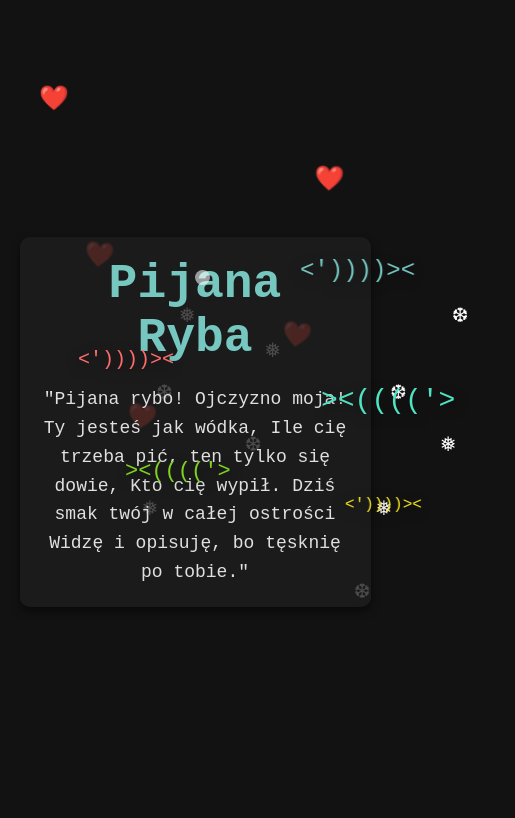
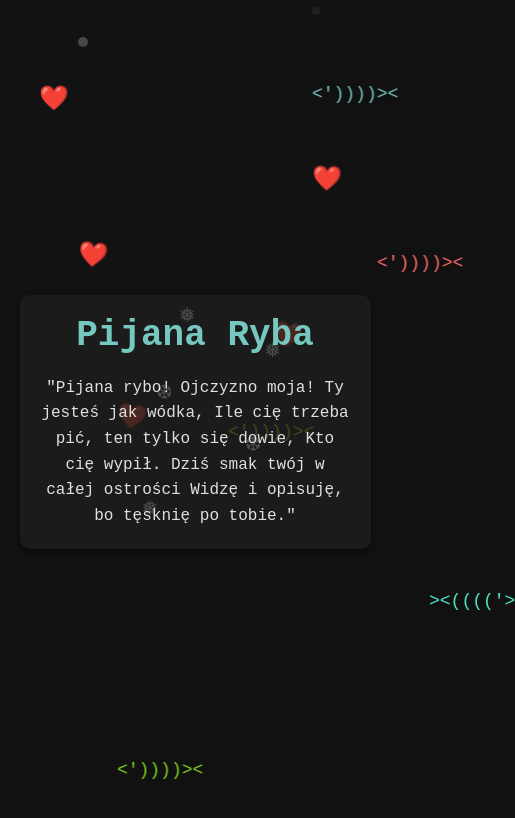
Before and after one commit to kiwipl/pijanaryba, a plain HTML site: page luty.html in a window 390 px wide. Shown: the whole page, 515 px wide, since content can reach past the window. Drawn offline with Linux system fonts and the light colour scheme.

Commit message:
Update luty.html

```diff
--- a/luty.html
+++ b/luty.html
@@ -5,7 +5,7 @@
     <meta name="viewport" content="width=device-width, initial-scale=1.0">
     <title>Pijana Ryba - Luty</title>
     <style>
-        /* Reset marginesów i paddingów */
+        /* Resetowanie stylów */
         * {
             margin: 0;
             padding: 0;
@@ -38,7 +38,21 @@
             text-align: center;
         }
 
-        /* Ryby */
+        /* Nagłówek */
+        h1 {
+            font-size: 48px;
+            color: #76c7c0;
+            margin-bottom: 20px;
+        }
+
+        /* Paragraf */
+        p {
+            font-size: 18px;
+            color: #e0e0e0;
+            line-height: 1.6;
+        }
+
+        /* Animowane ryby */
         .fish {
             font-size: 24px;
             color: #76c7c0;
@@ -47,38 +61,6 @@
             animation: swim 8s linear infinite;
             filter: drop-shadow(2px 4px 6px rgba(0, 0, 0, 0.5));
             z-index: 1;
-        }
-
-        .fish:nth-child(2) {
-            font-size: 20px;
-            color: #ff6b6b;
-            animation-duration: 9s;
-            animation-delay: -3s;
-            top: 30%;
-        }
-
-        .fish:nth-child(3) {
-            font-size: 16px;
-            color: #f8e71c;
-            animation-duration: 7s;
-            animation-delay: -6s;
-            top: 70%;
-        }
-
-        .fish:nth-child(4) {
-            font-size: 28px;
-            color: #50e3c2;
-            animation-duration: 10s;
-            animation-delay: -9s;
-            top: 40%;
-        }
-
-        .fish:nth-child(5) {
-            font-size: 22px;
-            color: #7ed321;
-            animation-duration: 6s;
-            animation-delay: -2s;
-            top: 60%;
         }
 
         @keyframes swim {
@@ -110,30 +92,6 @@
             z-index: 1;
         }
 
-        .bubble:nth-child(6) {
-            width: 10px;
-            height: 10px;
-            left: 20%;
-            animation-duration: 7s;
-            animation-delay: -2s;
-        }
-
-        .bubble:nth-child(7) {
-            width: 15px;
-            height: 15px;
-            left: 50%;
-            animation-duration: 5s;
-            animation-delay: -3s;
-        }
-
-        .bubble:nth-child(8) {
-            width: 8px;
-            height: 8px;
-            left: 80%;
-            animation-duration: 6s;
-            animation-delay: -1s;
-        }
-
         @keyframes rise {
             0% {
                 bottom: -50px;
@@ -146,20 +104,6 @@
                 bottom: 100%;
                 opacity: 0;
             }
-        }
-
-        /* Nagłówek */
-        h1 {
-            font-size: 48px;
-            color: #76c7c0;
-            margin-bottom: 20px;
-        }
-
-        /* Paragraf */
-        p {
-            font-size: 18px;
-            color: #e0e0e0;
-            line-height: 1.6;
         }
 
         /* Płatki śniegu */
@@ -194,30 +138,50 @@
 
         @keyframes float {
             0% {
-                transform: translateY(0) translateX(0) rotate(0deg);
+                transform: translateY(0) rotate(0deg);
             }
             50% {
-                transform: translateY(-20px) translateX(10px) rotate(10deg);
+                transform: translateY(-20px) rotate(10deg);
             }
             100% {
-                transform: translateY(0) translateX(0) rotate(0deg);
+                transform: translateY(0) rotate(0deg);
+            }
+        }
+
+        /* Responsywność */
+        @media (max-width: 768px) {
+            h1 {
+                font-size: 36px;
+            }
+
+            p {
+                font-size: 16px;
+            }
+
+            .fish {
+                font-size: 18px;
             }
         }
     </style>
 </head>
 <body>
+    <!-- Kontener główny -->
     <div class="container">
-        <div class="fish">><(((('></div>
-        <div class="fish">><(((('></div>
-        <div class="fish">><(((('></div>
-        <div class="fish">><(((('></div>
-        <div class="fish">><(((('></div>
-        <div class="bubble"></div>
-        <div class="bubble"></div>
-        <div class="bubble"></div>
         <h1>Pijana Ryba</h1>
         <p>"Pijana rybo! Ojczyzno moja! Ty jesteś jak wódka, Ile cię trzeba pić, ten tylko się dowie, Kto cię wypił. Dziś smak twój w całej ostrości Widzę i opisuję, bo tęsknię po tobie."</p>
     </div>
+
+    <!-- Ryby -->
+    <div class="fish" style="top: 10%; animation-duration: 8s;">><(((('></div>
+    <div class="fish" style="top: 30%; animation-duration: 9s; color: #ff6b6b;">><(((('></div>
+    <div class="fish" style="top: 50%; animation-duration: 7s; color: #f8e71c;">><(((('></div>
+    <div class="fish" style="top: 70%; animation-duration: 10s; color: #50e3c2;">><(((('></div>
+    <div class="fish" style="top: 90%; animation-duration: 6s; color: #7ed321;">><(((('></div>
+
+    <!-- Bąbelki -->
+    <div class="bubble" style="left: 20%; width: 10px; height: 10px; animation-duration: 7s;"></div>
+    <div class="bubble" style="left: 50%; width: 15px; height: 15px; animation-duration: 5s;"></div>
+    <div class="bubble" style="left: 80%; width: 8px; height: 8px; animation-duration: 6s;"></div>
 
     <!-- Płatki śniegu -->
     <div class="snowflake" style="left: 5%; animation-duration: 8s;">❅</div>
@@ -225,11 +189,6 @@
     <div class="snowflake" style="left: 25%; animation-duration: 12s;">❅</div>
     <div class="snowflake" style="left: 35%; animation-duration: 9s;">❆</div>
     <div class="snowflake" style="left: 45%; animation-duration: 11s;">❅</div>
-    <div class="snowflake" style="left: 55%; animation-duration: 7s;">❆</div>
-    <div class="snowflake" style="left: 65%; animation-duration: 8s;">❅</div>
-    <div class="snowflake" style="left: 75%; animation-duration: 10s;">❆</div>
-    <div class="snowflake" style="left: 85%; animation-duration: 9s;">❅</div>
-    <div class="snowflake" style="left: 95%; animation-duration: 12s;">❆</div>
 
     <!-- Serca -->
     <div class="heart" style="top: 10%; left: 10%; animation-duration: 5s;">❤️</div>
```
